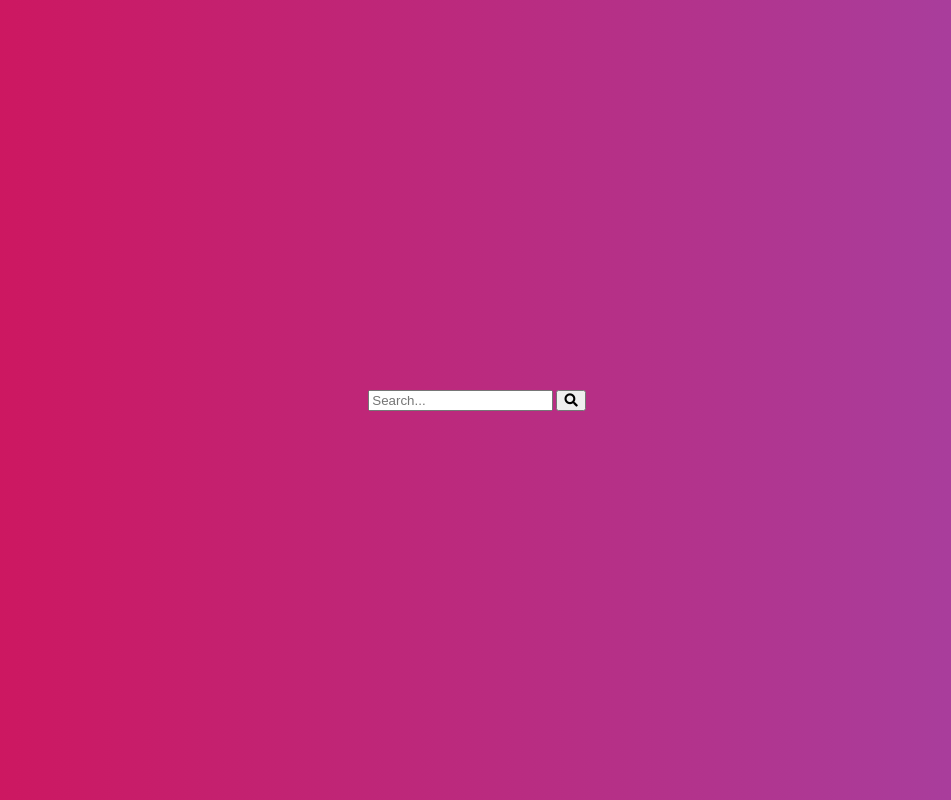
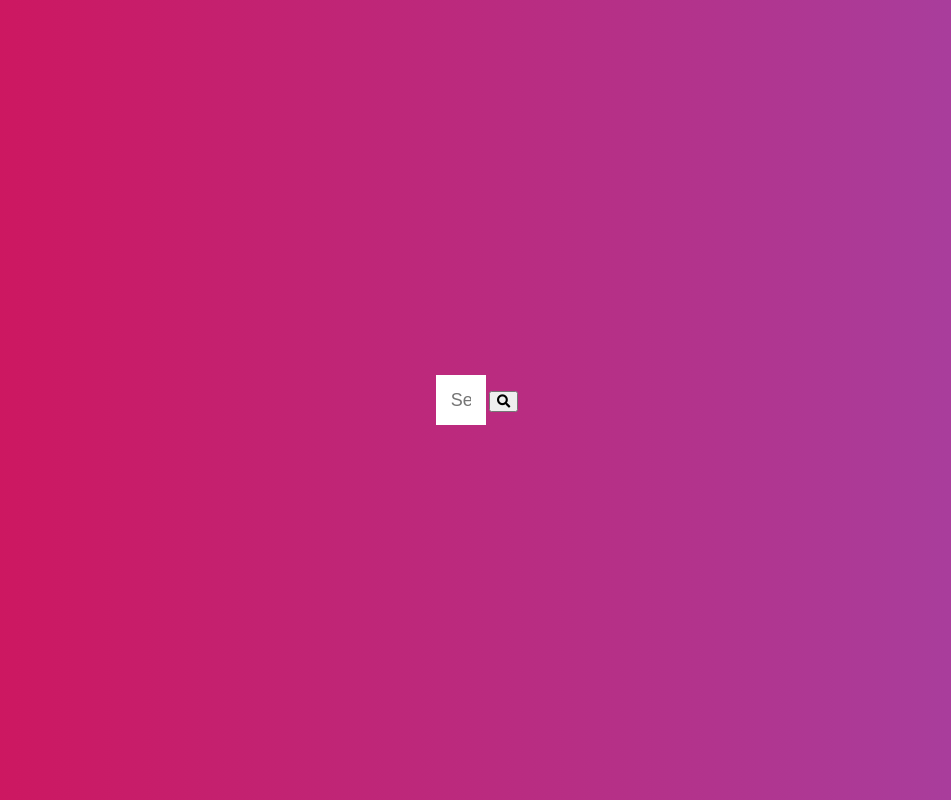
Before and after one commit to dominicdaviescodes/day4, a plain HTML site: page index.html in a window 1280 px wide. Shown: the whole page, without its empty margins (163-1114 px from the left). Drawn offline with Linux system fonts and the light colour scheme.

Commit message:
style search box in it's hidden state

```diff
--- a/style.css
+++ b/style.css
@@ -16,3 +16,19 @@ body {
   overflow: hidden;
   margin: 0;
 }
+
+.search {
+  /* to allow us to position things inside */
+  position: relative;
+  height: 50px;
+}
+
+.search .input {
+  background-color: #fff;
+  border: 0;
+  font-size: 18px;
+  padding: 15px;
+  height: 50px;
+  width: 50px;
+  transition: width 0.3s ease;
+}
```
